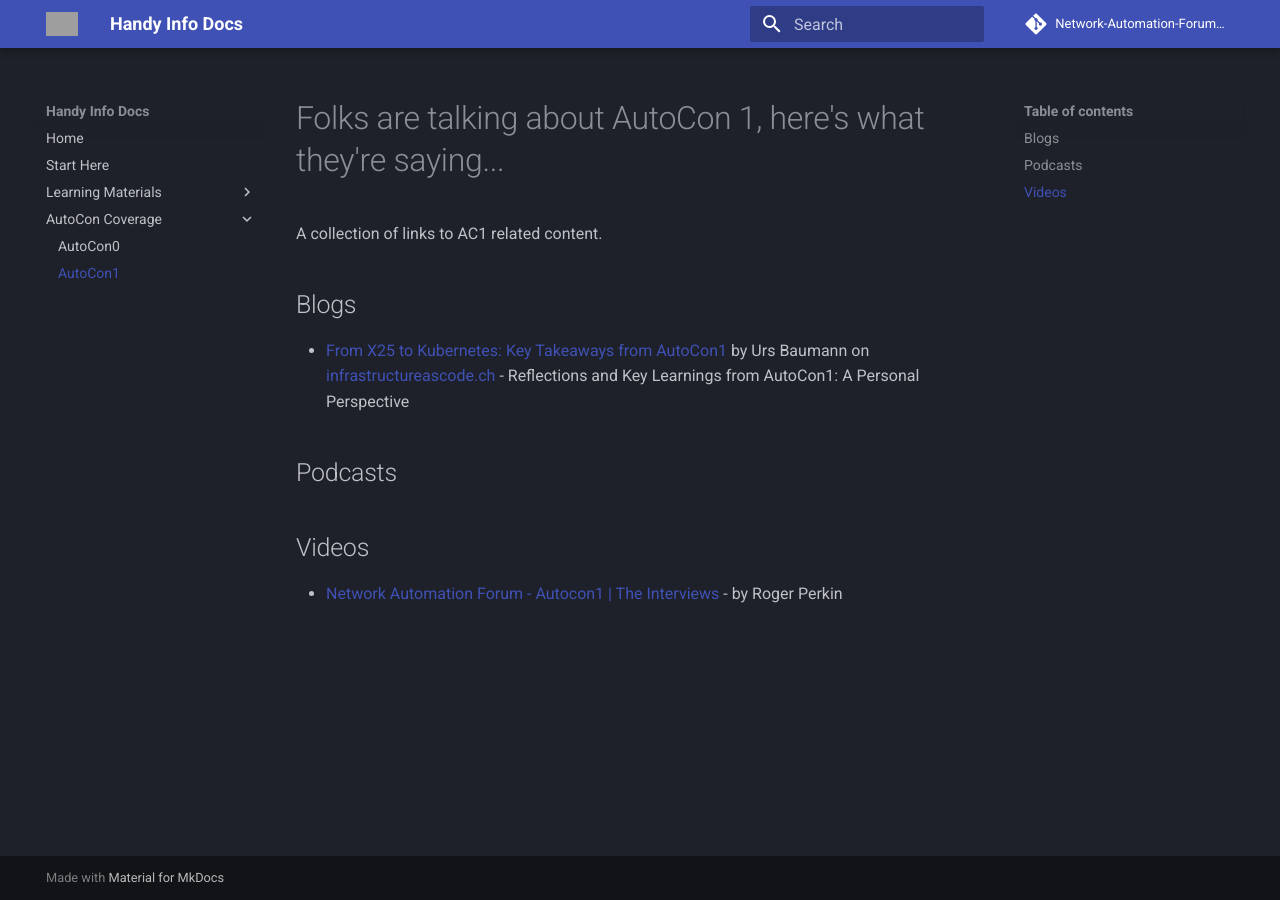
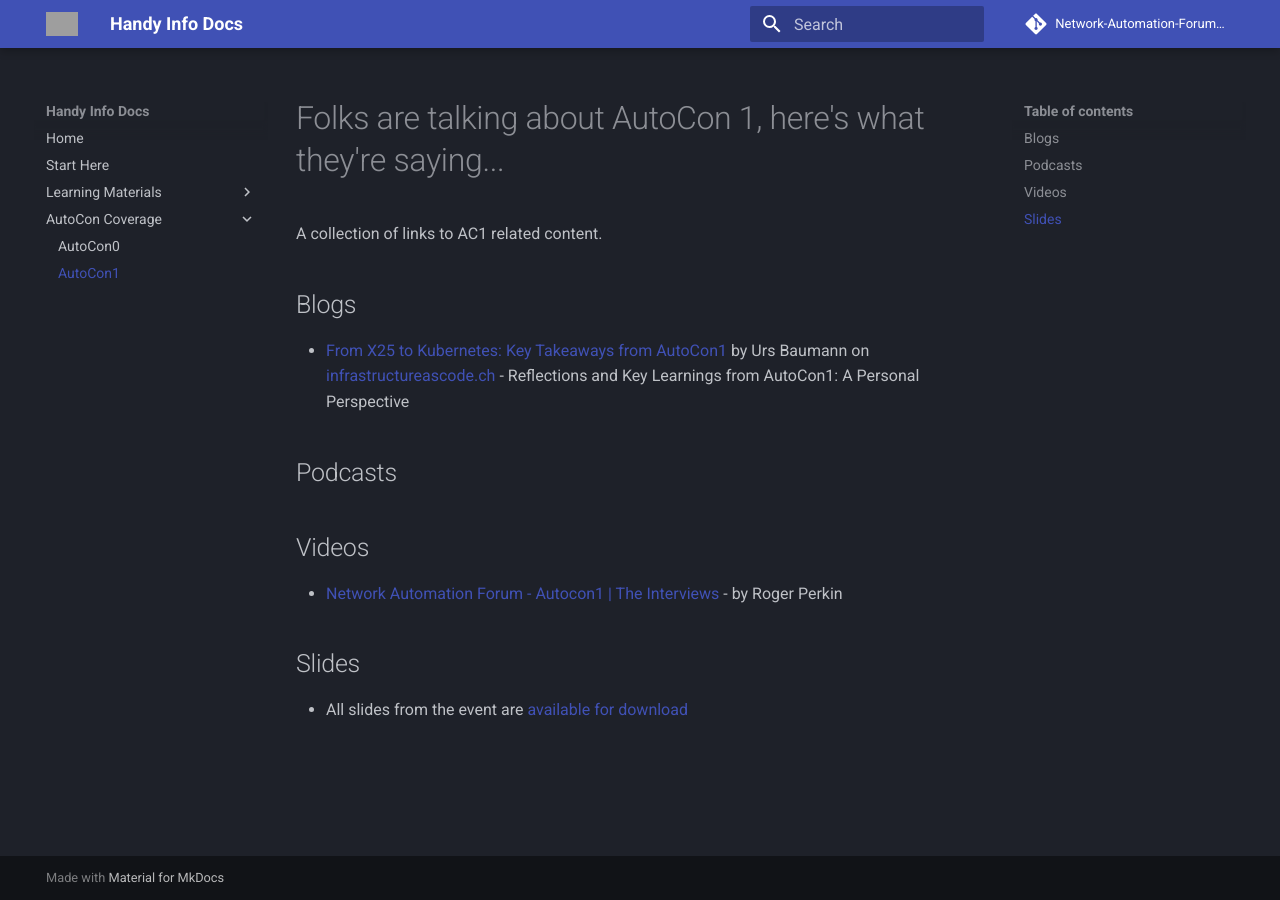
Before and after one commit to Network-Automation-Forum/handyinfo, an MkDocs documentation site: the page built from docs/autocon_coverage/autocon1.md, in a window 1280 px wide. Built offline with MkDocs 1.6.1 and Material for MkDocs 9.7.7, drawn with Linux system fonts in a browser that asks for light colours; comment, search, counter and statistics services are not loaded; grey boxes are pictures that could not be loaded.

Commit message:
add link to AC1 slide dir

```diff
--- a/docs/autocon_coverage/autocon1.md
+++ b/docs/autocon_coverage/autocon1.md
@@ -9,3 +9,6 @@
 
 ## Videos
 -   [Network Automation Forum - Autocon1 | The Interviews](https://www.youtube.com/watch?v=zJ6YE7iFAhA) - by Roger Perkin
+
+## Slides
+-   All slides from the event are [available for download](https://github.com/Network-Automation-Forum/handyinfo/tree/main/docs/autocon_coverage/slides/AutoCon1)
```
